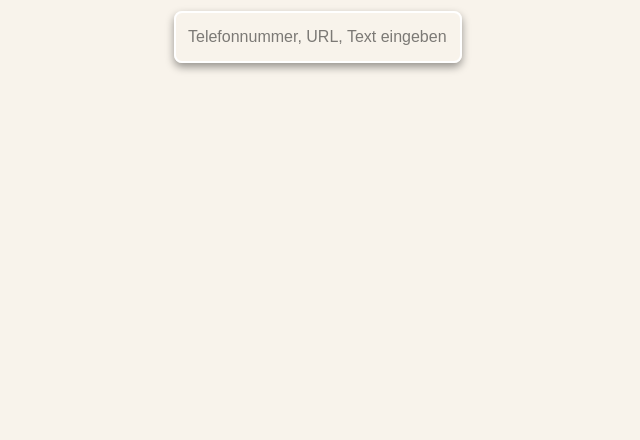
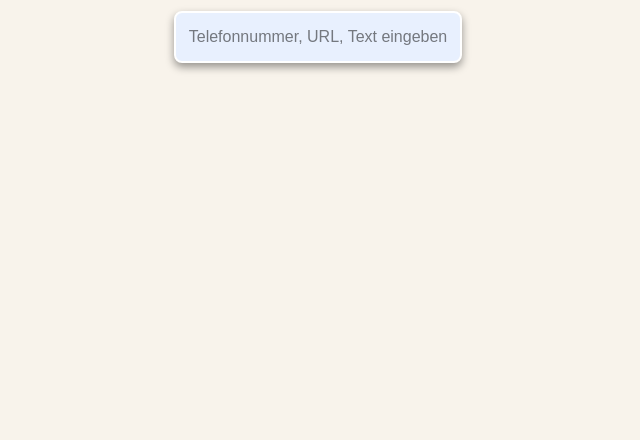
Before and after one commit to Roznrasho/QR-Code, a website built with Vite: page index.html in a window 1280 px wide. Shown: the part 360-800 px from the top of the page, without its empty margins (322-962 px from the left). Built offline with nearby package versions, Linux system fonts and the light colour scheme.

Commit message:
style: update input placeholder text and add background color for improved visibility

```diff
--- a/index.html
+++ b/index.html
@@ -12,7 +12,7 @@
     <div class="container">
         <h1 class="text-2xl font-bold mb-4">QR-Code Generator</h1>
 
-        <input id="inputText" type="text" placeholder="Telefonnummer, URL, Text eingeben..."
+        <input id="inputText" type="text" placeholder="Telefonnummer, URL, Text eingeben"
             class="p-2 border rounded w-64 mb-2">
 
         <!-- Buttons für Telefonnummern -->
--- a/style.css
+++ b/style.css
@@ -40,6 +40,7 @@ input {
   max-width: 18rem;
   margin-bottom: 1rem;
   color: black;
+  background-color: #E8F0FE;
   transition: all 0.3s ease;
   text-align: center;
   box-shadow: 0 4px 8px rgba(0, 0, 0, 0.4);
```
